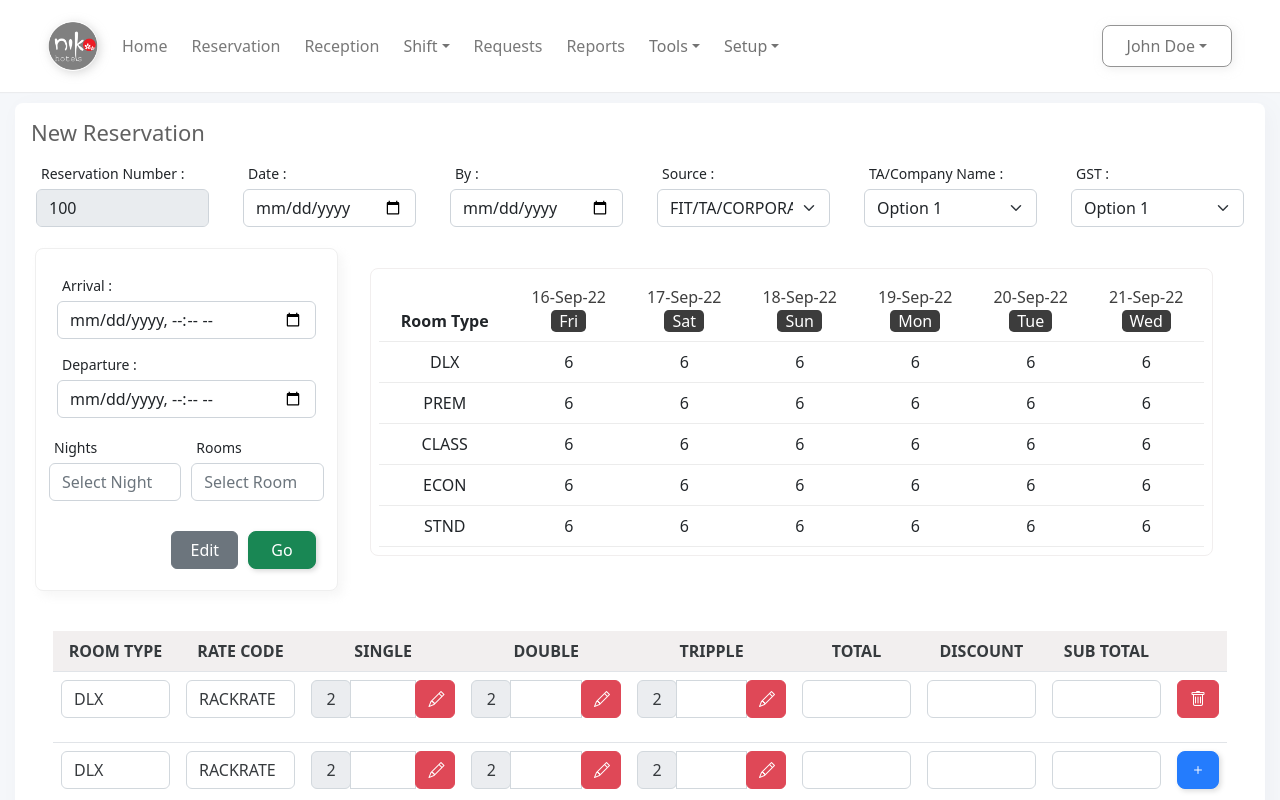
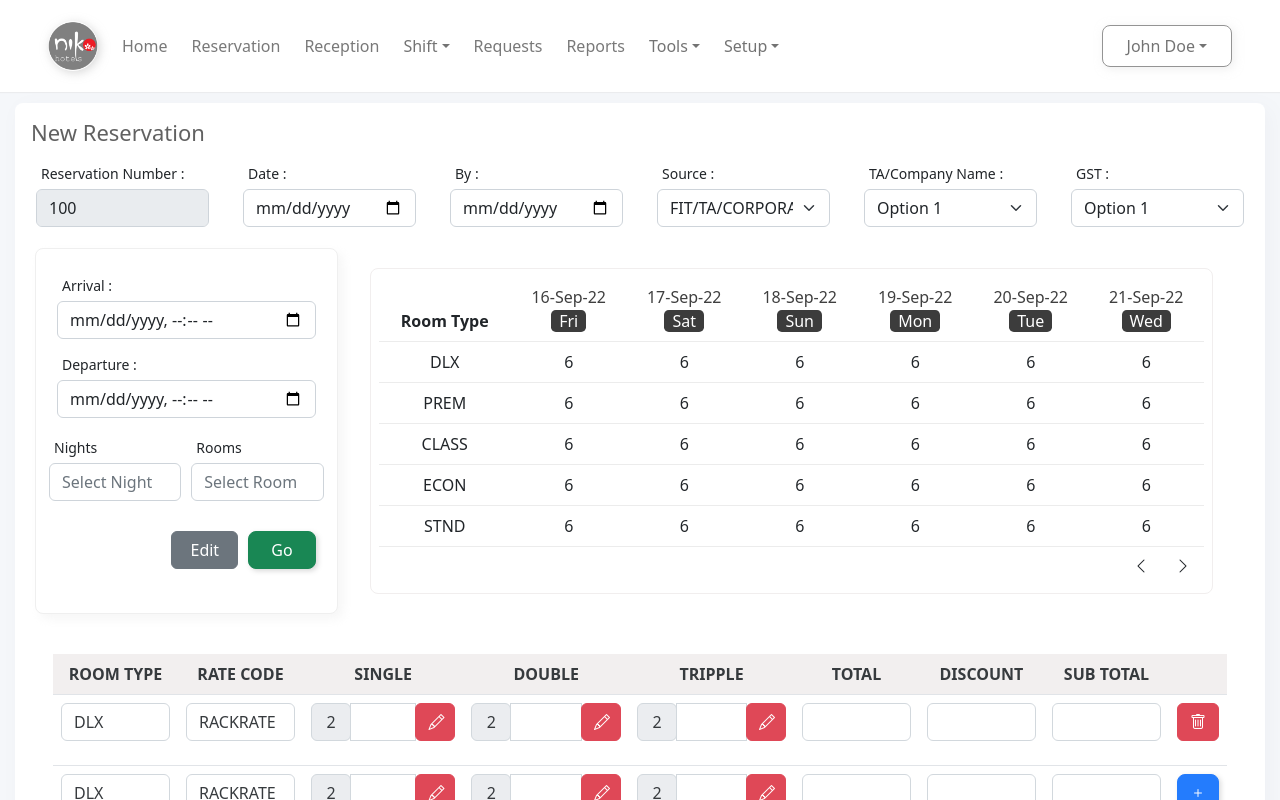
Before and after one commit to indocosmo-projects/PMS-Prototype, a React (Create React App) app: page /newreservation in a window 1280 px wide. Shown: the top 800 px of the page. Built offline with nearby package versions, Linux system fonts and the light colour scheme.

Commit message:
new reservation edits

```diff
--- a/src/component/NewReservation/RoomAvailability.js
+++ b/src/component/NewReservation/RoomAvailability.js
@@ -99,6 +99,10 @@ function RoomAvailability() {
                     </tr>
                 </tbody>
             </table>
+                <div class="d-flex justify-content-end">
+                    <button type="button" className="btn"><i class="bi bi-chevron-left"></i></button>
+                    <button type="button" className="btn"><i class="bi bi-chevron-right"></i></button>
+                </div>
             </div>
             </div>
         </div>
```
